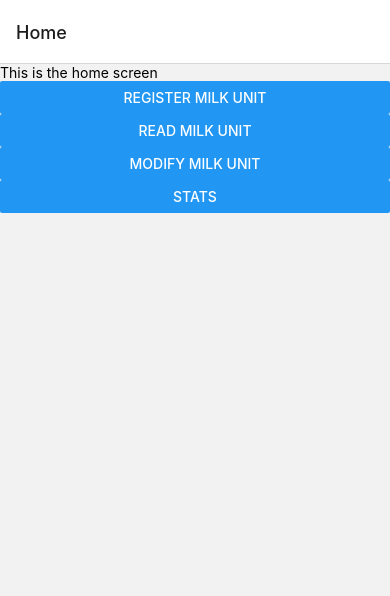
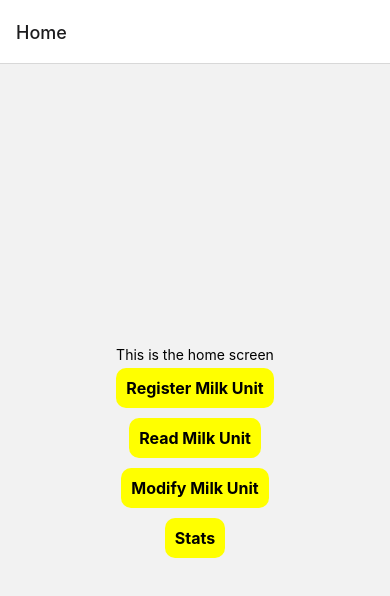
Before and after one commit to langyee1/TheBreastMilkInventory, a React Native app in the folder BreastMilk_app/: screen /Home in a window 390 px wide. Shown: the top 596 px of the page. Built offline with nearby package versions, Linux system fonts and the light colour scheme.

Commit message:
made the home buttons created the form to register a milk with axios post

```diff
--- a/BreastMilk_app/components/milk-list.js
+++ b/BreastMilk_app/components/milk-list.js
@@ -1,20 +1,34 @@
-import { Text, View } from "react-native";
+import React, { useState } from "react";
+import { Text, View , TouchableOpacity} from "react-native";
 import { SeedData } from "../data/seed";
 import { FlatList, RefreshControl } from "react-native-gesture-handler";
 import MilkUnit from "./milk-unit";
 
 const MilkList = () => {
+    const [milkData, setMilkData] = useState(SeedData);
+    const [loading, setLoading] = useState(false);
+
     const renderItem = ({item}) => {
         return <MilkUnit
                     id={item.id}
-                    date={item.date}
-                    time={item.time}
+                    timestamp={item.timestamp}
                     amount={item.amount}
                     container={item.container}
                     type={item.type}
                     cad={item.cad}
                 />
-    }
+        };
+
+    const handleLoadMore = () => {
+        // Simulate loading more data
+        setLoading(true);
+        setTimeout(() => {
+          const newData = [...milkData, ...SeedData]; // Append the same data for demonstration
+            setMilkData(newData);
+            setLoading(false);
+        }, 1000); // Simulate an asynchronous API call
+    };
+
     return (
         <View>
             <Text>Milk List</Text>
@@ -30,6 +44,13 @@ const MilkList = () => {
                 }
 
             ></FlatList>
+            <TouchableOpacity
+                style={{ alignItems: "center", padding: 10, backgroundColor: "lightgray" }}
+                disabled={loading}
+                onPress={handleLoadMore}
+            >
+                <Text>{loading ? "Loading..." : "Load More"}</Text>
+            </TouchableOpacity>
         </View>
     );
 }
--- a/BreastMilk_app/components/milk-unit.js
+++ b/BreastMilk_app/components/milk-unit.js
@@ -1,12 +1,11 @@
 import { useNavigation } from "@react-navigation/native";
 import { StyleSheet, Text, TouchableOpacity } from "react-native";
 
-const MilkUnit = ({id,date,time,amount,container,type,cad}) => {
+const MilkUnit = ({id,timestamp,amount,container,type,cad}) => {
     const navigation = useNavigation()
     return (
-        <TouchableOpacity style={styles.card} onPress={()=>navigation.navigate("Modify milk unit",{unitId: id, date, container})}>
-            <Text>{date}</Text>
-            <Text>{time}</Text>
+        <TouchableOpacity style={styles.card} onPress={()=>navigation.navigate("Modify milk unit",{unitId: id, timestamp, container})}>
+            <Text>{timestamp}</Text>
             <Text>{amount}</Text>
             <Text>{container}</Text>
             <Text>{type}</Text>
--- a/BreastMilk_app/screens/HomeScreen.js
+++ b/BreastMilk_app/screens/HomeScreen.js
@@ -1,46 +1,47 @@
 import { useNavigation } from "@react-navigation/native";
-import { Button, StyleSheet, Text, View } from "react-native";
+import { Button, StyleSheet, Text, TouchableOpacity, View } from "react-native";
 import MilkList from "../components/milk-list";
 
 
 const HomeScreen = () => {
     const navigation = useNavigation()
     return (
-        <View style={StyleSheet.screen}>
+        <View style={styles.screen}>
             <Text>This is the home screen</Text>
-            <Button style={StyleSheet.btncontainer} title="Register Milk Unit" onPress={()=> navigation.navigate('Register milk unit')}></Button>
-            <Button style={StyleSheet.btncontainer} title="Read Milk unit" onPress={()=> navigation.navigate('Read milk unit')}></Button>
-            <Button style={StyleSheet.btncontainer} title="Modify Milk unit" onPress={()=> navigation.navigate('Modify milk unit')}></Button>
-            <Button style={StyleSheet.btncontainer} title="Stats" onPress={()=> navigation.navigate('Stats')}></Button>
+            <TouchableOpacity style={styles.button} onPress={() => navigation.navigate('Register milk unit')}>
+                <Text style={styles.buttonText}>Register Milk Unit</Text>
+            </TouchableOpacity>
+            <TouchableOpacity style={styles.button} onPress={() => navigation.navigate('Read milk unit')}>
+                <Text style={styles.buttonText}>Read Milk Unit</Text>
+            </TouchableOpacity>
+            <TouchableOpacity style={styles.button} onPress={() => navigation.navigate('Modify milk unit')}>
+                <Text style={styles.buttonText}>Modify Milk Unit</Text>
+            </TouchableOpacity>
+            <TouchableOpacity style={styles.button} onPress={() => navigation.navigate('Stats')}>
+                <Text style={styles.buttonText}>Stats</Text>
+            </TouchableOpacity>
         </View>
-
     );
 }
 
 const styles = StyleSheet.create({
     screen: {
-        padding:20,
-    },
-    btncontainer: {
-        flexDirection: 'row',
+        flex: 1,
         justifyContent: 'center',
         alignItems: 'center',
-        backgroundColor: '#FFC72C', // Medela brand's yellow color
-        borderRadius: 8,
-        paddingVertical: 12,
-        paddingHorizontal: 16,
-        elevation: 2, // For Android shadow
-        shadowColor: '#000000', // For iOS shadow
-        shadowOffset: { width: 0, height: 2 },
-        shadowOpacity: 0.2,
-        shadowRadius: 4,
+    },
+    button: {
+        backgroundColor: 'yellow',
+        borderRadius: 10,
+        padding: 10,
+        marginVertical: 5,
     },
     buttonText: {
-        color: '#FFFFFF', // White text color for better contrast
         fontSize: 16,
         fontWeight: 'bold',
-        marginRight: 8,
+        color: 'black',
+        textAlign: 'center',
     },
-})
+});
 
 export default HomeScreen;
--- a/BreastMilk_app/screens/ModifyMilkScreen.js
+++ b/BreastMilk_app/screens/ModifyMilkScreen.js
@@ -4,11 +4,11 @@ import { StyleSheet, Text, View } from "react-native";
 
 const ModifyMilkScreen = () => {
     const route = useRoute()
-    const {unitId,date,container} = route.params
+    const {unitId,timestamp,container} = route.params
     return (
         <View style={StyleSheet.screen}>
             <Text style={{fontSize:20}}>This is the modify milk screen for {unitId}</Text>
-            <Text style={{fontSize:20}}>its date is {date}</Text>
+            <Text style={{fontSize:20}}>its date is {timestamp}</Text>
             <Text style={{fontSize:20}}>stored in {container}</Text>
         </View>
     );
--- a/BreastMilk_app/screens/RegisterMilkScreen.js
+++ b/BreastMilk_app/screens/RegisterMilkScreen.js
@@ -1,19 +1,100 @@
-import { StyleSheet, Text, View } from "react-native";
-
+import React, { useState } from "react";
+import { StyleSheet, Text, TextInput, TouchableOpacity, View } from "react-native";
+import axios from "axios";
 
 const RegisterMilkScreen = () => {
+    const [timestamp, setTimestamp] = useState("");
+    const [amount, setAmount] = useState("");
+    const [container, setContainer] = useState("");
+    const [type, setType] = useState("");
+    const [cad, setCad] = useState("");
+    const [responseText, setResponseText] = useState("");
+
+    const handleRegisterMilk = () => {
+        // Construct the request body
+        const newMilkUnit = {
+        timestamp: timestamp,
+        amount: amount,
+        container: container,
+        type: type,
+        cad: cad,
+    };
+
+    // Make a POST request to your backend API using Axios
+    axios.post("http://127.0.0.1:5000/milks", newMilkUnit)
+        .then((response) => {
+            // Handle the response from the backend if needed
+            setResponseText(`Server Response: ${response.data.message}`);
+        })
+        .catch((error) => {
+            setResponseText(`Error creating milk unit: ${error.message}`);
+        });
+    };
 
     return (
-        <View style={StyleSheet.screen}>
-            <Text>This is the register milk screen</Text>
+        <View style={styles.screen}>
+        <Text>This is the register milk screen</Text>
+        <TextInput
+            style={styles.input}
+            placeholder="Timestamp"
+            value={timestamp}
+            onChangeText={setTimestamp}
+        />
+        <TextInput
+            style={styles.input}
+            placeholder="Amount"
+            value={amount}
+            onChangeText={setAmount}
+        />
+        <TextInput
+            style={styles.input}
+            placeholder="Container"
+            value={container}
+            onChangeText={setContainer}
+        />
+        <TextInput
+            style={styles.input}
+            placeholder="Type"
+            value={type}
+            onChangeText={setType}
+        />
+        <TextInput
+            style={styles.input}
+            placeholder="CAD"
+            value={cad}
+            onChangeText={setCad}
+        />
+        <TouchableOpacity style={styles.button} onPress={handleRegisterMilk}>
+            <Text style={styles.buttonText}>Register Milk Unit</Text>
+        </TouchableOpacity>
+        {responseText !== "" && <Text style={styles.responseText}>{responseText}</Text>}
         </View>
     );
-}
+};
 
 const styles = StyleSheet.create({
     screen: {
-        padding:20,
-    }
-})
+        padding: 20,
+    },
+    input: {
+        borderWidth: 1,
+        borderColor: "#ccc",
+        borderRadius: 5,
+        padding: 10,
+        marginBottom: 10,
+    },
+    button: {
+        backgroundColor: "yellow",
+        borderRadius: 10,
+        padding: 10,
+        marginVertical: 10,
+    },
+    buttonText: {
+        fontSize: 16,
+        fontWeight: "bold",
+        color: "black",
+        textAlign: "center",
+    },
+});
 
 export default RegisterMilkScreen;
```
Also changed, not shown: BreastMilk_app/data/seed.js (+14 -14 lines).
